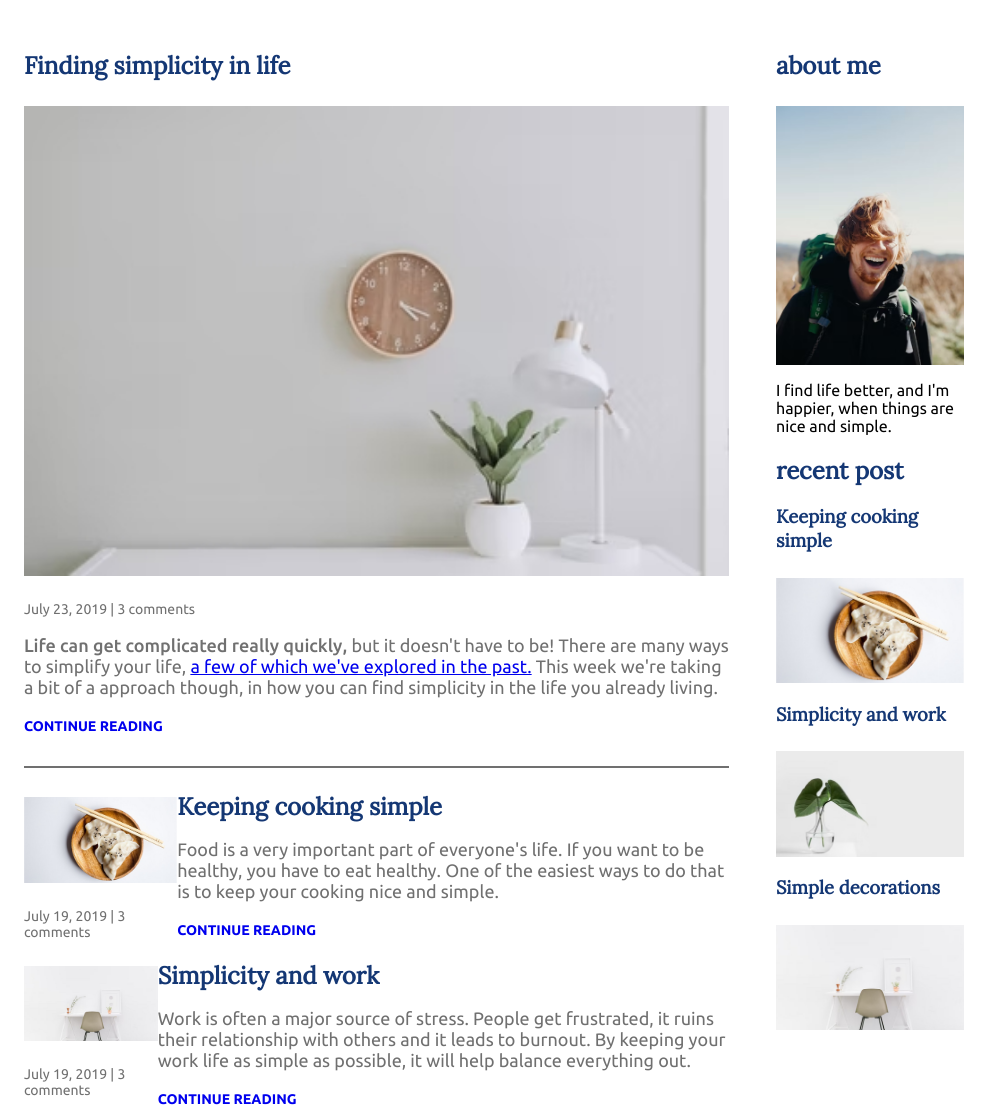
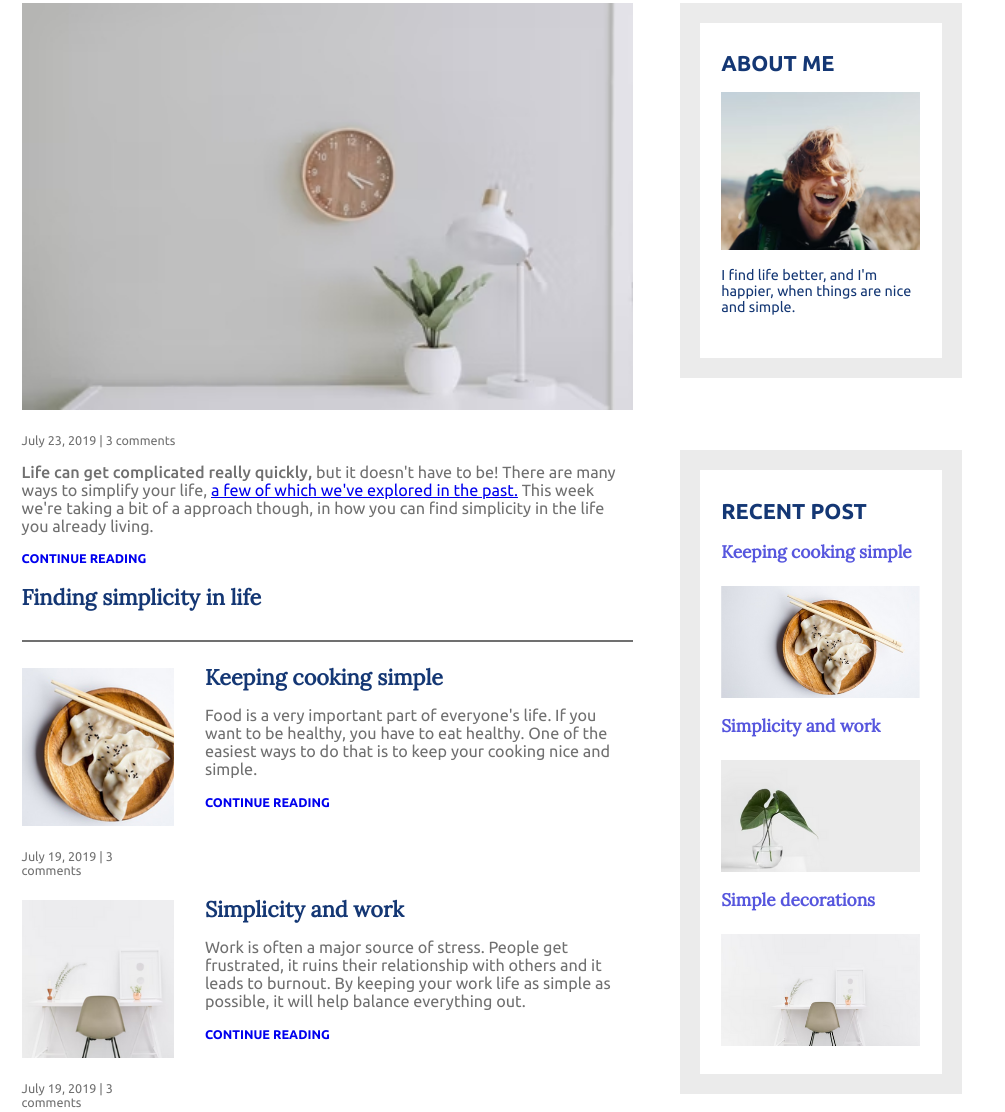
Before and after one commit to Ansh-partner/Not-My-Project, a plain HTML site: page index.html in a window 1280 px wide. Shown: the part 238-1350 px from the top of the page, without its empty margins (0-1005 px from the left). Drawn offline with Linux system fonts and the light colour scheme.

Commit message:
Working on the siderbar widget.

```diff
--- a/index.html
+++ b/index.html
@@ -33,9 +33,9 @@
         <div class="container flex-container">
             <main>
                 <article class="article-featured">
-                    <h2 class="article-title">Finding simplicity in life</h2>
-                    <img src="img-1.jpg" alt="article image" class="article-img">
-                    <p class="article-info">July 23, 2019 | 3 comments</p>
+                    <h2 class="article-title article-title-order-change">Finding simplicity in life</h2>
+                    <img src="img-1.jpg" alt="article image" class="article-big-img">
+                    <p class="article-info article-info-order-change">July 23, 2019 | 3 comments</p>
                     <p class="article-body article-body-margin">
                         <span class="article-body-boldline">Life can get complicated really quickly,</span> but it doesn't have to be!
                         There are many ways to simplify your life, <a href="#" class="article-body-link">a few of which we've explored
@@ -100,28 +100,32 @@
 
             <aside class="sidebar">
                 <div class="sidebar-widget">
+                    <div class="sidebar-widget-margin">
                         <h2 class="sidebar-title">about me</h2>
                         <img src="man-img.avif" alt="author image" class="widget-img man-img">
                         <p class="widget-body">
                             I find life better, and I'm happier, when things are nice and simple.
                         </p>
                     </div>
+                </div>
 
-                <div class="sidebar-widget">
+                <div class="sidebar-recent-project">
+                    <div class="sidebar-widget-margin">
                         <h2 class="sidebar-title">recent post</h2>
                         <div class="widget-recent-post">
-                        <h3 class="widget-recent-title">Keeping cooking simple</h3>
+                            <h3><a class="widget-recent-title" href="#">Keeping cooking simple</a></h3>
                             <img src="test.png" alt="three white dimsum on brown bowl." class="widget-img">
                         </div>
 
                         <div class="widget-recent-post">
-                        <h3 class="widget-recent-title">Simplicity and work</h3>
+                            <h3 class="widget-recent-title"><a class="widget-recent-title" href="#">Simplicity and work</a></h3>
                             <img src="test2.png" alt="white wooden table near brown chair." class="widget-img">
                         </div>
 
                         <div class="widget-recent-post">
-                        <h3 class="widget-recent-title">Simple decorations</h3>
+                            <h3 class="widget-recent-title"><a class="widget-recent-title" href="#">Simple decorations</a></h3>
                             <img src="test3.png" alt="green leafed plant on clear glass vase filled with water." class="widget-img img-size">
+                        </div>
                     </div>
                 </div>
             </aside>
--- a/style.css
+++ b/style.css
@@ -174,7 +174,44 @@ nav a {
     SIDEBAR WIDGET LAYOUT START
 =============================*/
 
+.sidebar-title {
+    text-transform: uppercase;
+    font-family: 'Ubuntu', sans-serif;
+    font-weight: 700;
+    margin-top: 0;
+}
 
+.sidebar-widget,
+.sidebar-recent-project {
+    margin-bottom: 5em;
+    border: 20px #EBEBEB solid;
+    display: flex;
+    flex-direction: column;
+    justify-content: center;
+}
+
+.man-img {
+    width: 100%;
+    height: 11rem;
+    object-fit: cover;
+    margin: 0;
+    margin-bottom: 1.20em;
+}
+
+.widget-body {
+    color: #143774;
+}
+
+.sidebar-widget-margin {
+    margin: 0 1.5em;
+    padding: 2em 0;
+}
+
+.widget-recent-title {
+    text-decoration: none;
+    color: rgb(86, 86, 222);
+    font-size: 1.20rem;
+}
 
 /*===========================
     SIDEBAR WIDGET LAYOUT END
@@ -189,20 +226,58 @@ nav a {
     }
 
     main {
-        width: 75%;
+        width: 65%;
     }
 
     aside {
-        width: 20%;
+        width: 30%;
     }
 
     .article-recent {
         display: flex;
         flex-direction: row;
+        justify-content: space-between;
+    }
+
+    .article-recent-main {
+        width: 70%;
+    }
+
+    .article-recent-sec {
+        width: 25%;
     }
 
     img {
         margin-top: 1.6em;
     }
 
+    .article-img {
+        width: 100%;
+        min-height: 11rem;
+        object-fit: cover;
+    }
+
+    html {
+        font-size: 90%;
+    }
+
+    .article-featured {
+        display: flex;
+        flex-direction: column;
+    }
+
+    .article-big-img {
+        order: -3;
+        margin-top: 0;
+    }
+
+    .article-info-order-change {
+        order: -2;
+    }
+
+    .article-title-order-change {
+        order: 1;
+        margin-bottom: 0;
+    }
+
 }
```
Lines whose indentation alone changed are shown as unchanged.
